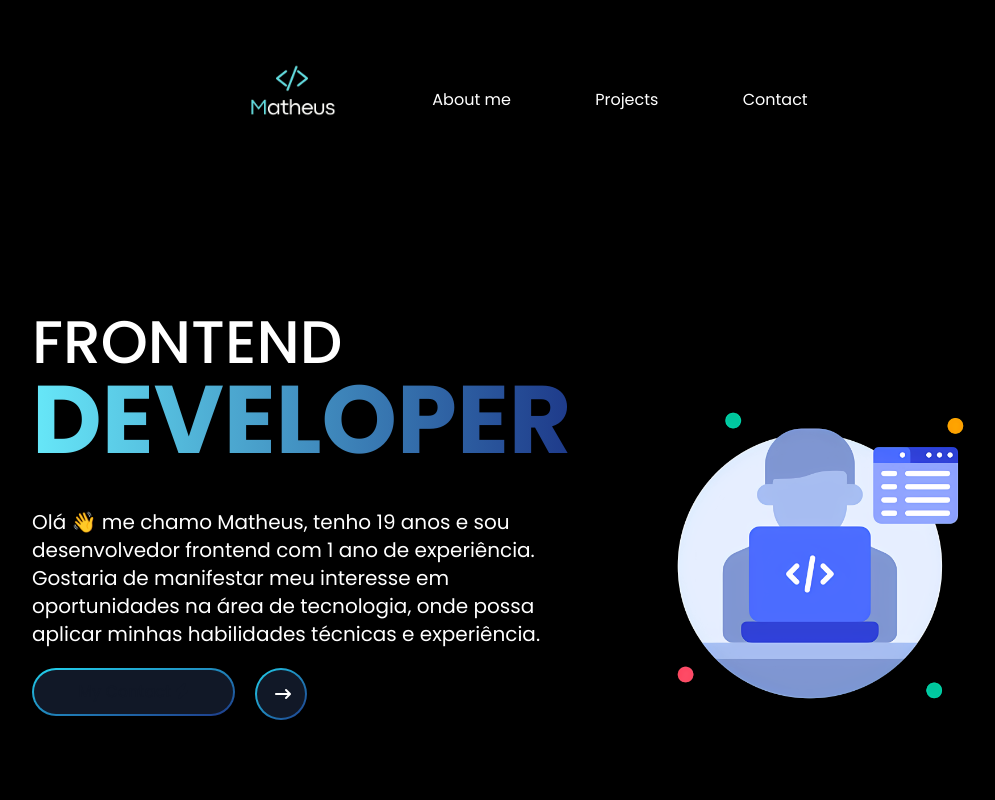
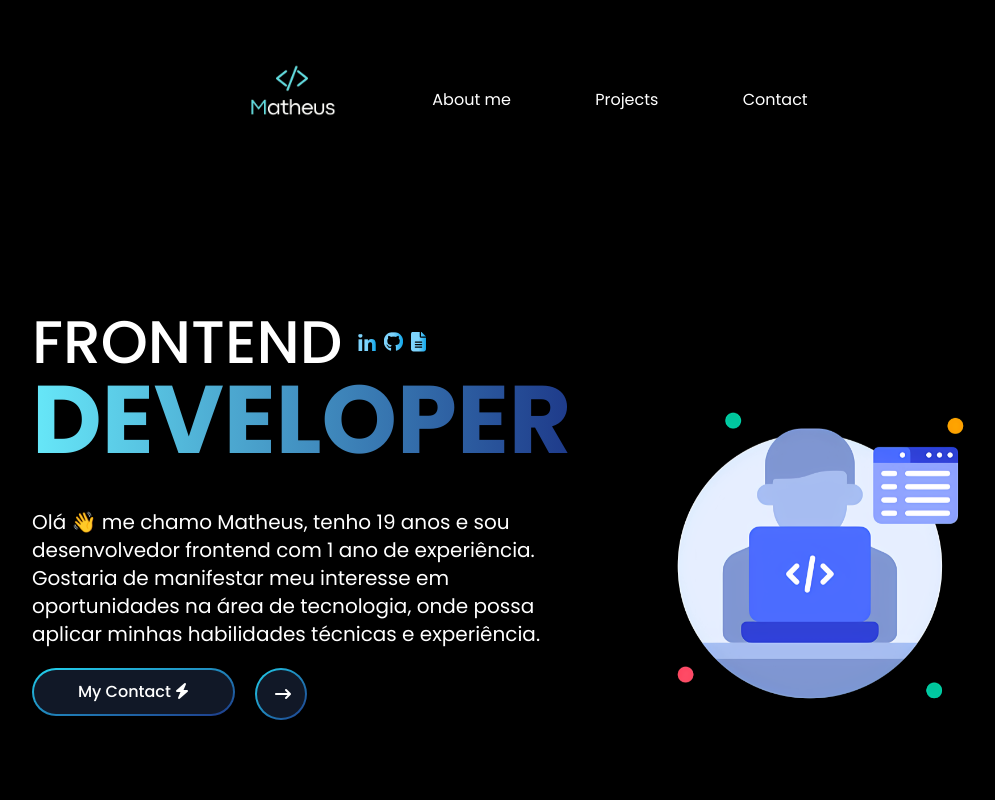
Before and after one commit to MatheusRodriguesdaSilveira/Portifolio, a website: page index.html in a window 1280 px wide. Shown: the top 800 px of the page, without its empty margins (120-1115 px from the left). Drawn offline with Linux system fonts and the light colour scheme.

Commit message:
new updates

```diff
--- a/index.html
+++ b/index.html
@@ -36,9 +36,6 @@
                     <li class="nav-link"><a href="https://www.linkedin.com/in/matheus-rodrigues-da-silveira/" target="_blank">Contact</a></li>
                 </ul>
 
-                <div id="menu-icon" class="md:hidden">
-                    <i class="fa-solid fa-arrow-up"></i>
-                </div>
             </nav>
         </div>
     </header>
@@ -49,8 +46,28 @@
             <div class="flex flex-col lg:flex-row justify-center items-center">
                 <div class="m-0 p-0 sm:m-10 sm:p-16 lg:m-8 lg:p-12 xl:m-10 xl:p-16">
                     <div class="flex-col items-center">
-                        <h1 class="text-white text-6xl font-medium max-sm:text-xl lg:text-5xl xl:text-6xl">
+                        <h1 class="text-white text-6xl font-medium max-sm:text-2xl lg:text-5xl xl:text-6xl flex gap-4 max-sm:gap-1">
                             FRONTEND
+                            <div class="inline-flex gap-2 max-sm:gap-0.5 max-sm:inline-flex">
+                                <button class="bounce-custom hover:animate-none" style="animation-delay: -0.3s;">
+                                      <a href="https://www.linkedin.com/in/matheus-rodrigues-da-silveira/" target="_blank">
+                                        <i class="text-xl max-sm:text-xs fa-brands fa-linkedin-in bg-gradient-to-r from-sky-300 via-sky-300 to-sky-500 bg-clip-text text-transparent"></i>
+                                      </a>
+                                </button>
+
+                                <button class="bounce-custom hover:animate-none" style="animation-delay: -0.13s;">
+                                      <a href="https://github.com/MatheusRodriguesdaSilveira" target="_blank">
+                                        <i class="text-xl max-sm:text-xs fa-brands fa-github bg-gradient-to-r from-sky-300 via-sky-300 to-sky-500 bg-clip-text text-transparent"></i>
+                                      </a>
+                                </button>
+
+                                <button class="bounce-custom hover:animate-none">
+                                      <a href="https://github.com/MatheusRodriguesdaSilveira" target="_blank">
+                                        <i class="text-xl max-sm:text-xs fa-solid fa-file-lines bg-gradient-to-r from-sky-300 via-sky-300 to-sky-500 bg-clip-text text-transparent"></i>
+                                      </a>
+                                </button>
+
+                            </div>
                         </h1>
                         <h1 class="max-sm:text-5xl mb-10 bg-clip-text text-transparent bg-gradient-to-r from-cyan-300 to-blue-900 group-hover:from-cyan-800 group-hover:to-blue-900 focus:ring-4 focus:outline-none focus:ring-cyan-200 dark:focus:ring-cyan-800 text-8xl font-bold lg:text-7xl xl:text-8xl">
                             DEVELOPER
@@ -64,7 +81,7 @@
 
                     <div class="flex items-center gap-5 max-sm:gap-5 max-sm:mr-9 lg:gap-4 xl:gap-5">
                         <div class="flex">
-                            <button class="relative inline-flex items-center justify-center p-0.5 mb-2 max-sm:mb-1 overflow-hidden text-base max-sm:text-xs font-medium text-gray-900 rounded-3xl max-sm:rounded-lg group bg-gradient-to-br from-cyan-400 to-blue-900 group-hover:from-cyan-800 group-hover:to-blue-900 hover:text-white dark:text-white focus:ring-4 focus:outline-none focus:ring-cyan-200 dark:focus:ring-cyan-800 duration-300 lg:mb-1 xl:mb-2">
+                            <button class="relative inline-flex items-center justify-center p-0.5 mb-2 max-sm:mb-1 overflow-hidden text-base max-sm:text-xs font-medium  rounded-3xl max-sm:rounded-lg group bg-gradient-to-br from-cyan-400 to-blue-900 group-hover:from-cyan-800 group-hover:to-blue-900 hover:text-white text-white focus:ring-4 focus:outline-none focus:ring-cyan-200 dark:focus:ring-cyan-800 duration-300 lg:mb-1 xl:mb-2">
                                 <span class="relative px-10 py-2.5 max-sm:px-3 max-sm:py-2.5 transition-all ease-in duration-300 bg-gray-900 rounded-3xl max-sm:rounded-lg group-hover:bg-opacity-0 lg:px-8 xl:px-10">
                                     <a href="https://www.linkedin.com/in/matheus-rodrigues-da-silveira/" target="_blank" class="m-1 text-nowrap">
                                         My Contact
@@ -123,7 +140,7 @@
                     </p>
 
                     <div class="flex items-center gap-5 max-sm:mb-10 max-sm:justify-center max-lg:justify-center">
-                        <button class="relative inline-flex items-center justify-center p-0.5 mb-2 me-2 overflow-hidden text-sm font-medium text-gray-900 rounded-full group bg-gradient-to-br from-cyan-400 to-blue-900 group-hover:from-cyan-800 group-hover:to-blue-900 hover:text-white dark:text-white focus:ring-4 focus:outline-none focus:ring-cyan-200 dark:focus:ring-cyan-800 duration-300 hover:animate-none bounce-custom" style="animation-delay: -0.3s;">
+                        <button class="relative inline-flex items-center justify-center p-0.5 mb-2 me-2 overflow-hidden text-sm font-medium text-gray-900 rounded-full group bg-gradient-to-br from-cyan-400 to-blue-900 group-hover:from-cyan-800 group-hover:to-blue-900 hover:text-white dark:text-white focus:ring-4 focus:outline-none focus:ring-cyan-200 dark:focus:ring-cyan-800 duration-300">
                           <span class="relative px-4 py-3.5 transition-all ease-in duration-300 bg-gray-900 rounded-full group-hover:bg-opacity-0">
                             <a href="https://github.com/MatheusRodriguesdaSilveira" target="_blank">
                               <i class="text-3xl fa-brands fa-github-alt bg-gradient-to-r from-sky-200 via-sky-300 to-sky-500 bg-clip-text text-transparent"></i>
@@ -131,7 +148,7 @@
                           </span>
                         </button>
 
-                        <button class="relative inline-flex items-center justify-center p-0.5 mb-2 me-2 overflow-hidden text-sm font-medium text-gray-900 rounded-full group bg-gradient-to-br from-cyan-400 to-blue-900 group-hover:from-cyan-800 group-hover:to-blue-900 hover:text-white dark:text-white focus:ring-4 focus:outline-none focus:ring-cyan-200 dark:focus:ring-cyan-800 duration-300 hover:animate-none bounce-custom" style="animation-delay: -0.45s;">
+                        <button class="relative inline-flex items-center justify-center p-0.5 mb-2 me-2 overflow-hidden text-sm font-medium text-gray-900 rounded-full group bg-gradient-to-br from-cyan-400 to-blue-900 group-hover:from-cyan-800 group-hover:to-blue-900 hover:text-white dark:text-white focus:ring-4 focus:outline-none focus:ring-cyan-200 dark:focus:ring-cyan-800 duration-300">
                           <span class="relative px-4 py-3.5 transition-all ease-in duration-300 bg-gray-900 rounded-full group-hover:bg-opacity-0">
                             <a href="https://www.linkedin.com/in/matheus-rodrigues-da-silveira/" target="_blank">
                               <i class="text-3xl fa-brands fa-linkedin-in bg-gradient-to-r from-sky-200 via-sky-300 to-sky-500 bg-clip-text text-transparent"></i>
--- a/style/style.css
+++ b/style/style.css
@@ -23,7 +23,7 @@ body {
     animation-timing-function: cubic-bezier(0.8, 0, 1, 1);
   }
   50% {
-    transform: translateY(5px); /* Altura do bounce reduzida */
+    transform: translateY(9px); /* Altura do bounce reduzida */
     animation-timing-function: cubic-bezier(0, 0, 0.2, 1);
   }
 }
```
Also changed, not shown: style/output.css.
